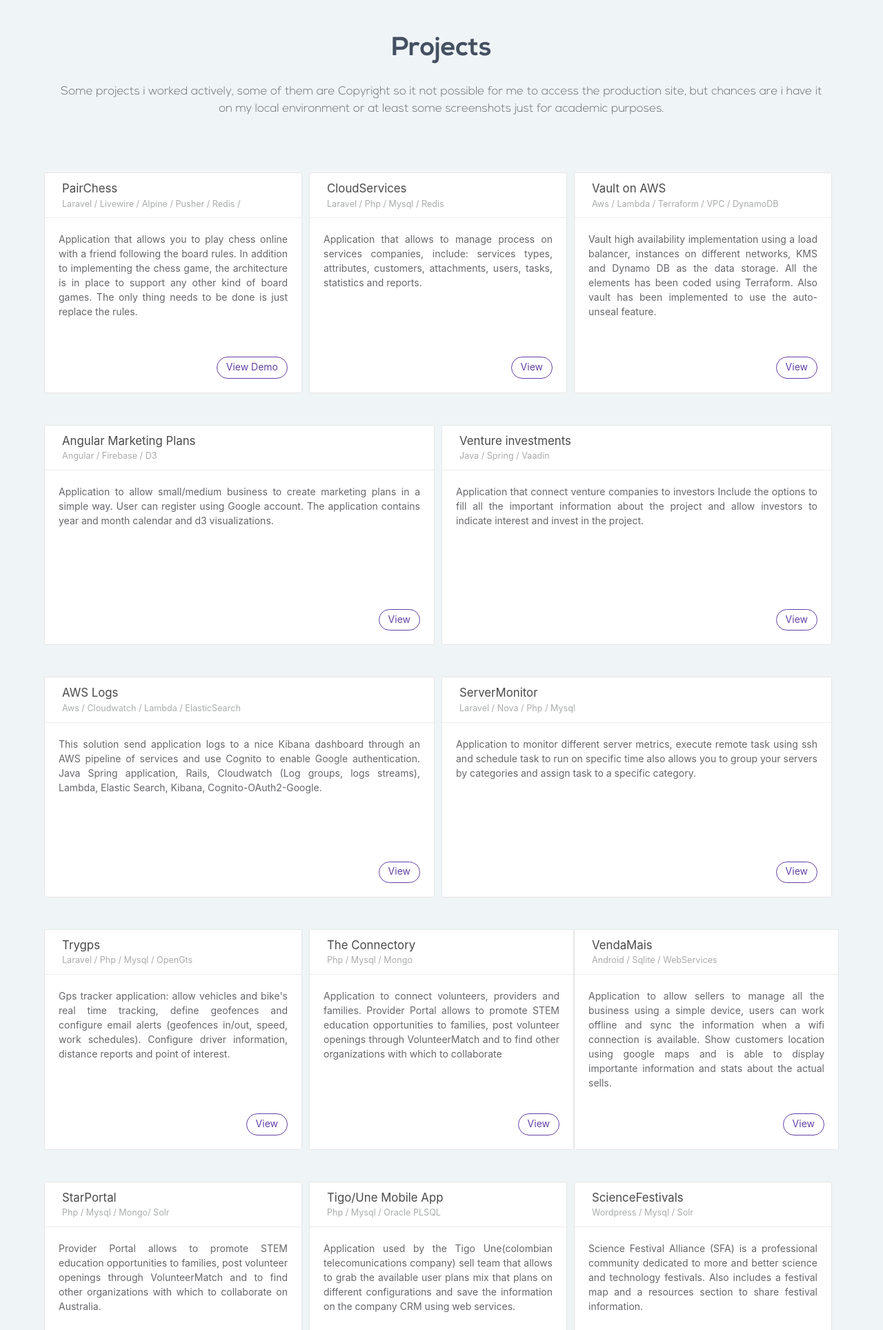
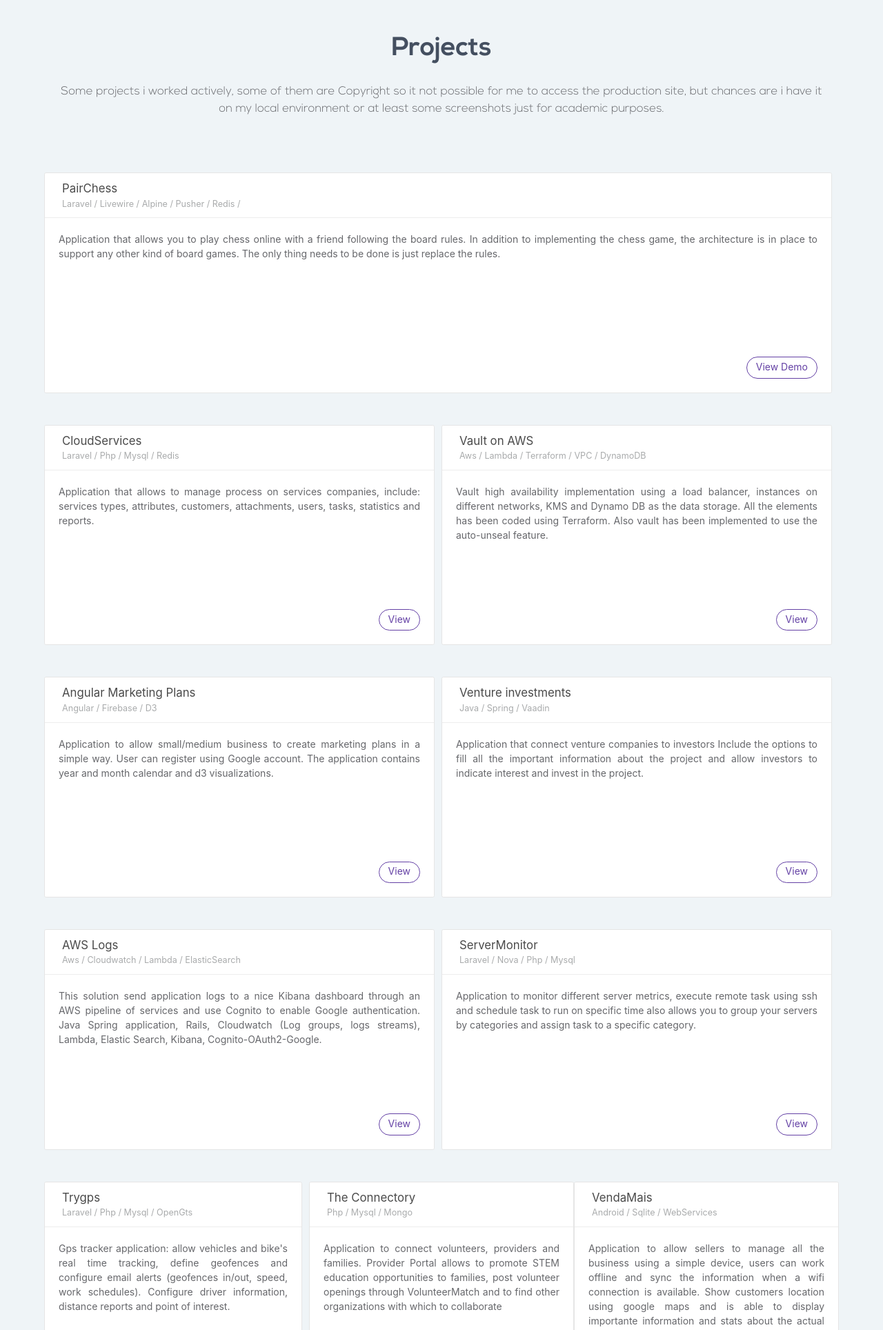
Before and after one commit to afquinterog/psite, a PHP site: page / in a window 1280 px wide. Shown: the part 1072-3000 px from the top of the page at 69% size. Run offline with PHP 8.4, Linux system fonts and the light colour scheme; some libraries are stand-ins or nearby versions.

Commit message:
Fix layout

```diff
--- a/index.php
+++ b/index.php
@@ -153,7 +153,6 @@
                 <div class="content-wrapper">
 
                     <div class="columns integration-cards is-minimal is-vcentered is-gapless is-multiline">
-
                         <!-- Project -->
                         <div class="column">
                             <div class="mr-10 min-height">
@@ -188,6 +187,10 @@
                             </div>
                         </div>
                         <!-- /Project -->
+
+                    </div>
+
+                    <div class="columns integration-cards is-minimal is-vcentered is-gapless is-multiline">
 
                         <!-- Project -->
                         <div class="column">
```
